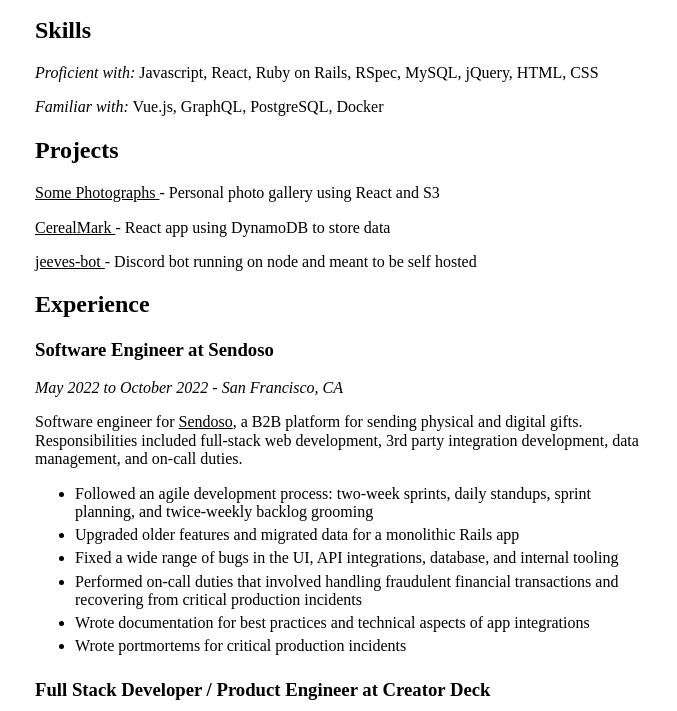
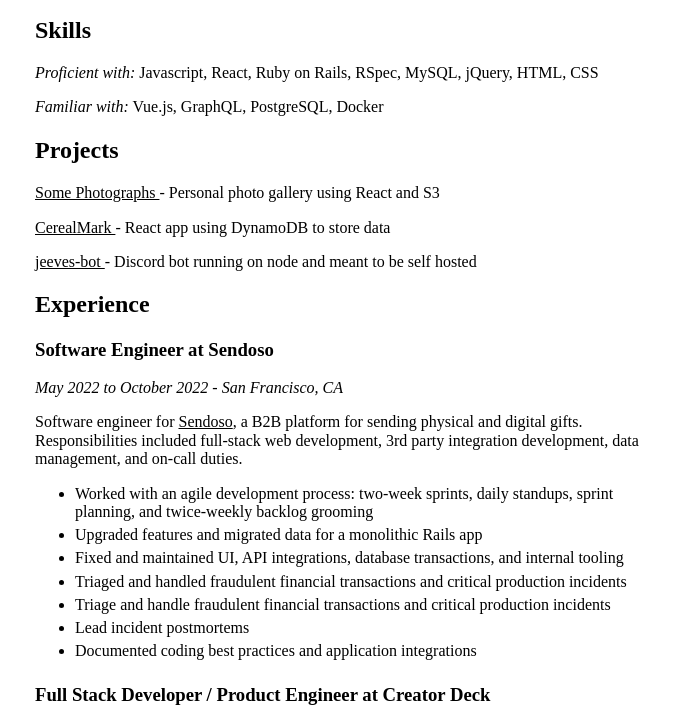
Before and after one commit to jim-x-lin/jimxlin.com, a website built with webpack: page src/index.html in a window 1280 px wide. Shown: the part 241-952 px from the top of the page, without its empty margins (301-978 px from the left). Built offline with nearby package versions, Linux system fonts and the light colour scheme.

Commit message:
Update experience and year

```diff
--- a/src/index.html
+++ b/src/index.html
@@ -100,27 +100,28 @@
           </p>
           <ul>
             <li>
-              Followed an agile development process: two-week sprints, daily
+              Worked with an agile development process: two-week sprints, daily
               standups, sprint planning, and twice-weekly backlog grooming
             </li>
             <li>
-              Upgraded older features and migrated data for a monolithic Rails
-              app
+              Upgraded features and migrated data for a monolithic Rails app
             </li>
             <li>
-              Fixed a wide range of bugs in the UI, API integrations, database,
+              Fixed and maintained UI, API integrations, database transactions,
               and internal tooling
             </li>
             <li>
-              Performed on-call duties that involved handling fraudulent
-              financial transactions and recovering from critical production
-              incidents
+              Triaged and handled fraudulent financial transactions and critical
+              production incidents
             </li>
             <li>
-              Wrote documentation for best practices and technical aspects of
-              app integrations
+              Triage and handle fraudulent financial transactions and critical
+              production incidents
             </li>
-            <li>Wrote portmortems for critical production incidents</li>
+            <li>Lead incident postmortems</li>
+            <li>
+              Documented coding best practices and application integrations
+            </li>
           </ul>
         </section>
         <section>
@@ -259,7 +260,7 @@
           </a>
         </li>
         <li>
-          <small>© 2021 - 2022 Jim Lin</small>
+          <small>© 2021 - 2023 Jim Lin</small>
         </li>
       </ul>
       <p id="footer-footer">
```
